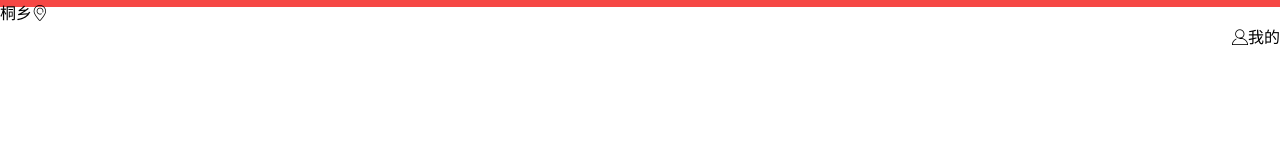
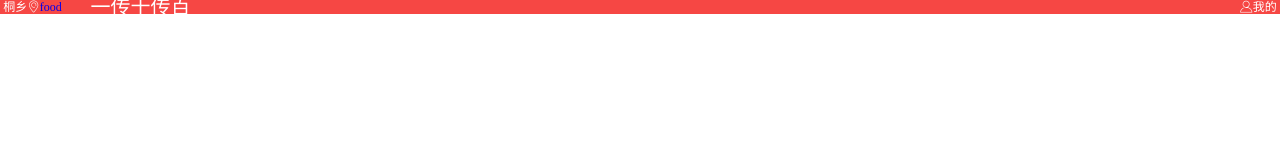
Before and after one commit to simonSha/ycscb, a React app: page /#/ktv in a window 1280 px wide. Built offline with nearby package versions, Linux system fonts and the light colour scheme.

Commit message:
"7.1501"

```diff
--- a/src/Components/App/index.js
+++ b/src/Components/App/index.js
@@ -1,6 +1,9 @@
 import React,{Component} from "react";
 import "./index.scss";
 import "../../assets/iconfont/iconfont.css";
+import {
+	NavLink
+} from "react-router-dom";
 
 class App extends Component{
 	constructor(props) {
@@ -12,16 +15,23 @@ class App extends Component{
 		return (
 			<div id="app">
 				<header>
-					<div className="life">
+					<div className="left">
 						<span>桐乡</span>
 						<i className="iconfont icon-map"></i>
-
+						<NavLink to="/food" >food</NavLink>
+					</div>
+					<div className="center">
+						<NavLink to="/home" >一传十传百</NavLink>
 					</div>
 					<div className="right">
 						<i className="iconfont icon-account"></i>
 						<span>我的</span>
 					</div>
 				</header>
+
+				<section>
+					{this.props.children}
+				</section>
 			</div>
 		)
 	}
--- a/src/Components/App/index.scss
+++ b/src/Components/App/index.scss
@@ -1,7 +1,13 @@
-$ui-width: 750px;
-@function px2rem($px) {
-	@return $px/$ui-width*7.5rem;
-}
+$ui-width:750px;
+	@function R($px) {
+		@return $px/$ui-width*7.5rem;
+	}
+
+//
+// @function px2rem( $px ){
+//     @return $px*750/$designWidth/100 + rem; //这句是不是感觉很熟悉 这句其实跟上面的那段js是对应的
+// }
+// $designWidth : 750; //如设计图是750
 
 body,h1,h2,h3,h4,h5,h6,p,a,img,ul,li,ol,dl,dt,dd,input,form,table{
     padding:0;
@@ -10,23 +16,60 @@ body,h1,h2,h3,h4,h5,h6,p,a,img,ul,li,ol,dl,dt,dd,input,form,table{
 html,body{
     width: 100%;
     height: 100%;
+
 }
 ul,ol,dl,li,dd,dt{
     list-style: none;
 }
+a{
+	text-decoration: none;
+}
 #app{
+
 	header{
 		position: fixed;
+		top:0;
 		width: 100%;
-		height: px2rem(44px);
+		height: R(88px);
 		background: #f64744;
+		font-size: 12px;
+		line-height: R(88px);
+		color: #fff;
 
 		.left{
 			float:left;
+			margin-left: R(20px);
+
+			.iconfont{
+			font-size: 12px;
+			margin-left: R(3px)
+			}
+		}
+
+		.center{
+			float: left;
+			margin-left: R(180px);
+			font-size:20px;
+
+			a{
+				color: #fff;
+			}
 		}
 
 		.right{
 			float: right;
+			margin-right: R(20px);
+
+			.iconfont{
+			font-size: 12px;
+			margin-right: R(3px);
+			}
 		}
+
 	}
+
+	section{
+		padding-top:R(88px);
+	}
+
 }
--- a/src/Components/Food/index.js
+++ b/src/Components/Food/index.js
@@ -0,0 +1,25 @@
+import React,{Component} from "react";
+import "./index.scss";
+
+class Food extends Component{
+	constructor(props) {
+		super(props);
+
+	}
+
+
+	render() {
+		return (
+
+			<div>
+
+					food
+					food
+					food
+					food
+			</div>
+		)
+	}
+}
+
+export default Food;
--- a/src/Components/Hotel/index.js
+++ b/src/Components/Hotel/index.js
@@ -0,0 +1,22 @@
+import React,{Component} from "react";
+import "./index.scss";
+
+class Hotel extends Component{
+	constructor(props) {
+		super(props);
+
+	}
+
+
+	render() {
+		return (
+
+			<div>
+
+					food
+			</div>
+		)
+	}
+}
+
+export default Hotel;
--- a/src/Components/KTV/index.js
+++ b/src/Components/KTV/index.js
@@ -0,0 +1,22 @@
+import React,{Component} from "react";
+import "./index.scss";
+
+class KTV extends Component{
+	constructor(props) {
+		super(props);
+
+	}
+
+
+	render() {
+		return (
+
+			<div>
+
+					food
+			</div>
+		)
+	}
+}
+
+export default KTV;
--- a/src/Components/Life/index.js
+++ b/src/Components/Life/index.js
@@ -0,0 +1,22 @@
+import React,{Component} from "react";
+import "./index.scss";
+
+class Life extends Component{
+	constructor(props) {
+		super(props);
+
+	}
+
+
+	render() {
+		return (
+
+			<div>
+
+					food
+			</div>
+		)
+	}
+}
+
+export default Life;
--- a/src/Components/Quan/index.js
+++ b/src/Components/Quan/index.js
@@ -0,0 +1,22 @@
+import React,{Component} from "react";
+import "./index.scss";
+
+class Quan extends Component{
+	constructor(props) {
+		super(props);
+
+	}
+
+
+	render() {
+		return (
+
+			<div>
+
+					food
+			</div>
+		)
+	}
+}
+
+export default Quan;
--- a/src/Components/Travel/index.js
+++ b/src/Components/Travel/index.js
@@ -0,0 +1,22 @@
+import React,{Component} from "react";
+import "./index.scss";
+
+class Travel extends Component{
+	constructor(props) {
+		super(props);
+
+	}
+
+
+	render() {
+		return (
+
+			<div>
+
+					food
+			</div>
+		)
+	}
+}
+
+export default Travel;
--- a/src/router.js
+++ b/src/router.js
@@ -1,5 +1,6 @@
-/*路由配置模块*/
+
 import React from "react";
+import Home from "./Components/Home/index";
 import All from "./Components/All/index";
 import App from "./Components/App/index";
 import Film from "./Components/Film/index";
@@ -14,11 +15,15 @@ import Footer from "./Components/Footer/index";
 import {
 	HashRouter as Router,
 	Route,
-}from "react-router-dom"
+	Switch
+} from "react-router-dom"
 
 const router = (
 	<Router>
 		<App>
+			<Route path="/home" render={()=>
+				<Home>
+					<Switch>
 						<Route path="/all" component={All}/>
 						<Route path="/film" component={Film}/>
 						<Route path="/food" component={Food}/>
@@ -29,6 +34,11 @@ const router = (
 						<Route path="/travel" component={Travel}/>
 						<Route path="/header" component={Header}/>
 						<Route path="/footer" component={Footer}/>
+					</Switch>
+				</Home>
+			}/>
+
+
 		</App>
 	</Router>
 )
```
Also changed, not shown: src/Components/Map/index.js (+6 -15 lines), src/Components/User/index.js (+6 -15 lines), src/index.js (line endings or trailing spaces). Lines whose indentation alone changed are shown as unchanged.
